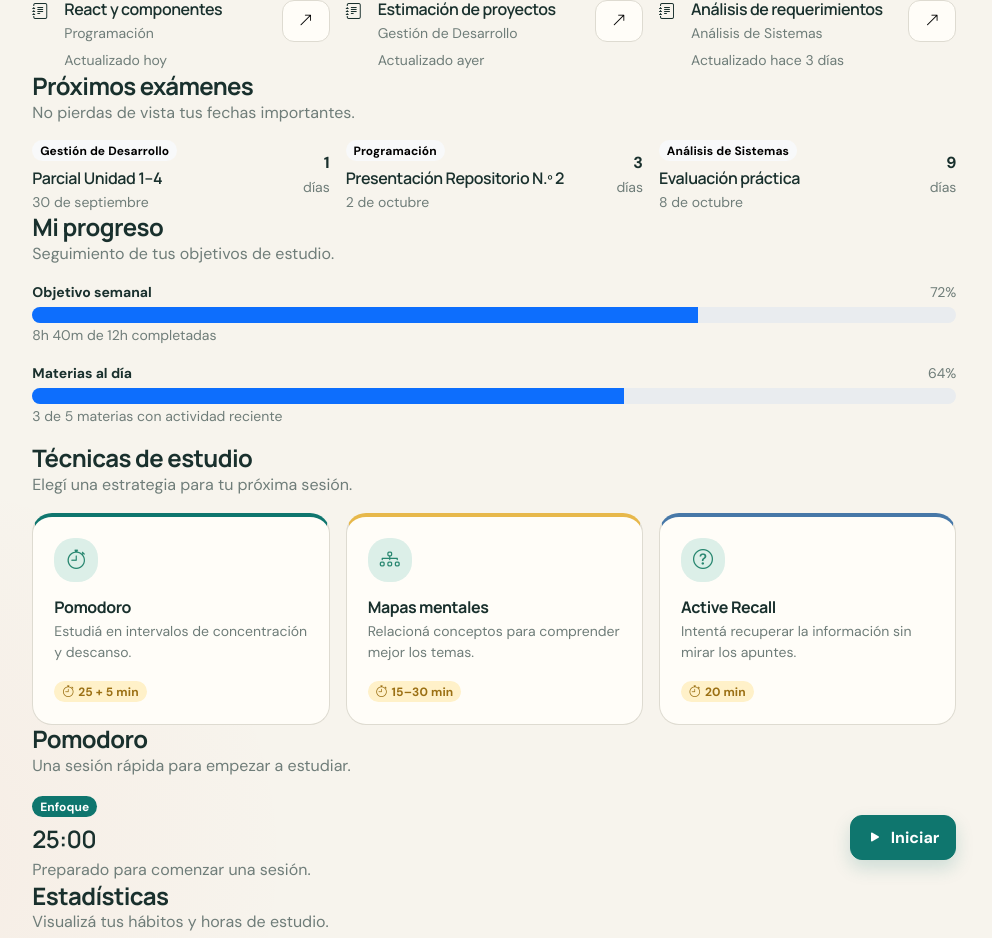
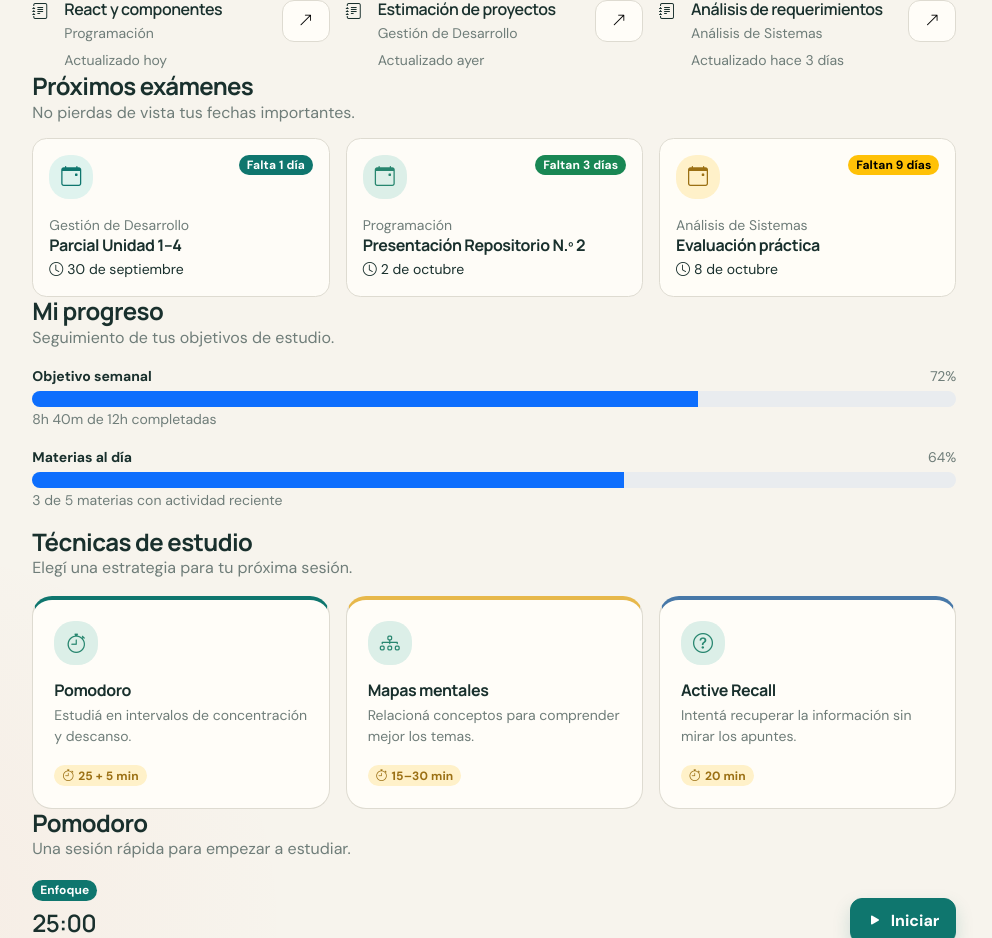
Before and after one commit to FrancoTms/Studify-N2, a React (Vite) app in the folder studify-react/: page /inicio in a window 1280 px wide. Shown: the part 1113-2051 px from the top of the page, without its empty margins (221-1213 px from the left). Built offline with nearby package versions, Linux system fonts and the light colour scheme.

Commit message:
Diseño Cards examenes

```diff
--- a/studify-react/src/components/ExamCard.jsx
+++ b/studify-react/src/components/ExamCard.jsx
@@ -1,17 +1,19 @@
+import ToneIcon from './ToneIcon'
+
 export default function ExamCard({ subject, title, date, daysLeft, tone = 'primary' }) {
   return (
-    <article className={`exam-card ${tone}`}>
-      <div className="d-flex align-items-center justify-content-between gap-3">
-        <div>
-          <span className="badge text-bg-light mb-2">{subject}</span>
-          <h3 className="h6 mb-1">{title}</h3>
-          <p className="small text-secondary mb-0">{date}</p>
+    <div className="card h-100">
+      <div className="card-body">
+        <div className="d-flex align-items-start justify-content-between gap-2 mb-3">
+          <ToneIcon icon="bi-calendar-event fs-5" tone={tone} />
+          <span className={`badge text-bg-${tone}`}>
+            {daysLeft === 1 ? 'Falta 1 día' : `Faltan ${daysLeft} días`}
+          </span>
         </div>
-        <div className="text-end">
-          <strong className="d-block">{daysLeft}</strong>
-          <small className="text-secondary">días</small>
-        </div>
+        <p className="text-secondary small mb-0">{subject}</p>
+        <h3 className="h6 fw-bold mb-1">{title}</h3>
+        <p className="small mb-0"><i className="bi bi-clock me-1"></i>{date}</p>
       </div>
-    </article>
+    </div>
   )
 }
```
